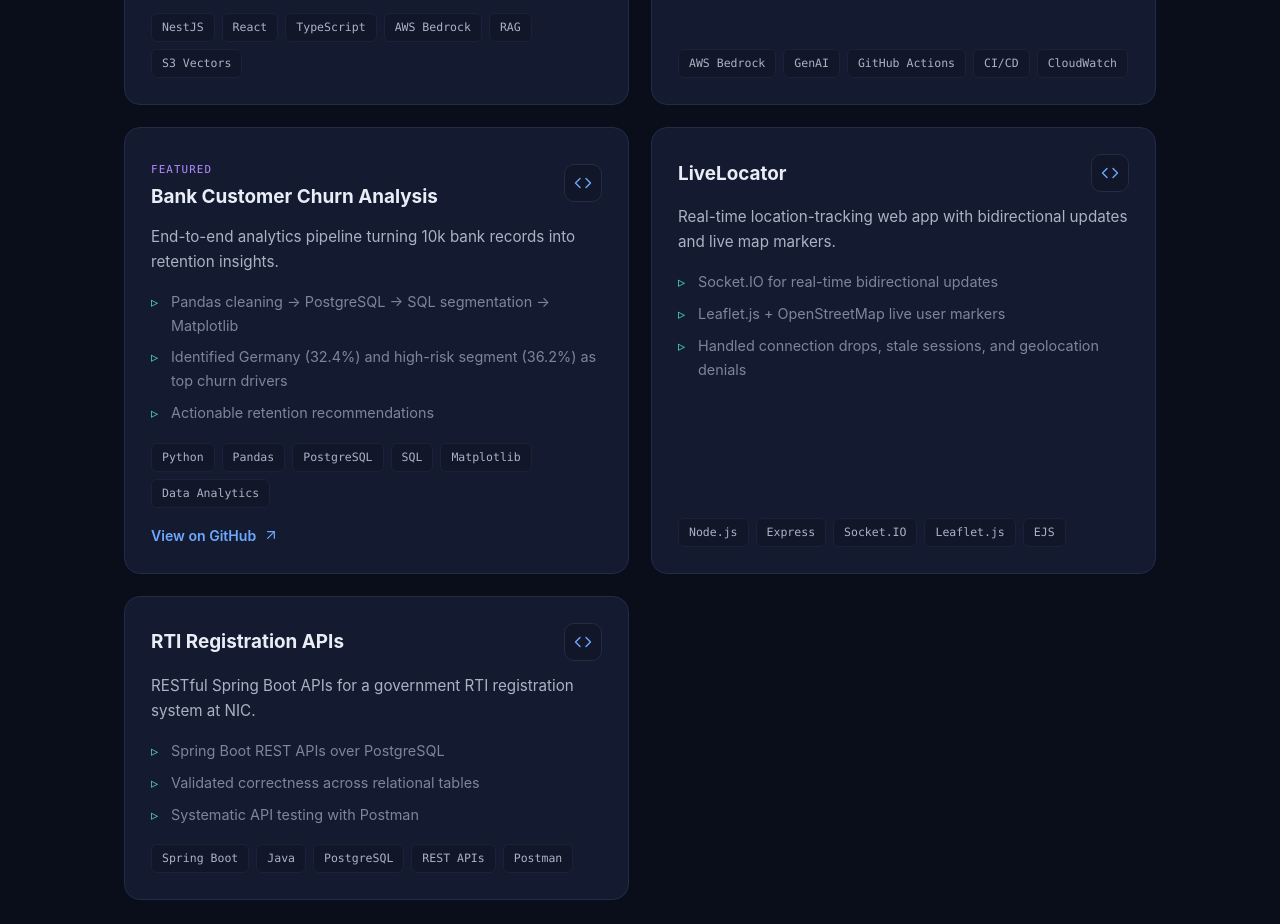
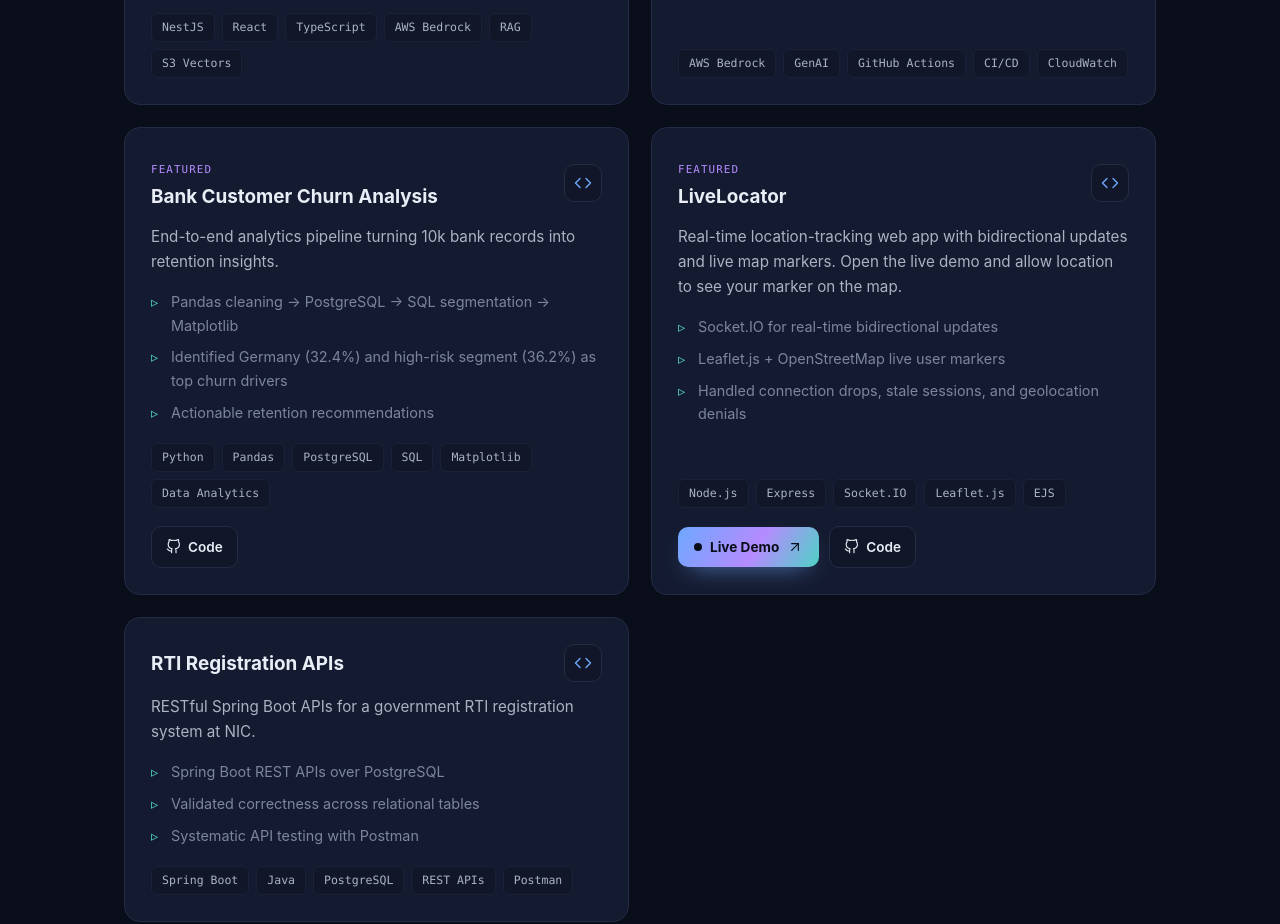
Before and after one commit to Sahil-hossen/Sahil-hossen.github.io, a React (Vite) app: page / in a window 1280 px wide. Shown: the part 2960-3884 px from the top of the page. Built offline with nearby package versions, Linux system fonts and the light colour scheme.

Commit message:
Add live demo + GitHub links to LiveLocator project card

```diff
--- a/src/components/Projects.tsx
+++ b/src/components/Projects.tsx
@@ -1,6 +1,6 @@
 import Section from "./Section";
 import { projects } from "../data/portfolio";
-import { CodeIcon, ArrowIcon } from "./icons";
+import { CodeIcon, ArrowIcon, GithubIcon } from "./icons";
 
 export default function Projects() {
   return (
@@ -34,6 +34,18 @@
               ))}
             </div>
 
+            {(p.demo || p.link) && (
+              <div className="project-actions">
+                {p.demo && (
+                  <a
+                    className="project-demo"
+                    href={p.demo}
+                    target="_blank"
+                    rel="noreferrer"
+                  >
+                    <span className="live-dot" /> Live Demo <ArrowIcon />
+                  </a>
+                )}
                 {p.link && (
                   <a
                     className="project-link"
@@ -41,8 +53,10 @@
                     target="_blank"
                     rel="noreferrer"
                   >
-                View on GitHub <ArrowIcon />
+                    <GithubIcon size={15} /> Code
                   </a>
+                )}
+              </div>
             )}
           </article>
         ))}
--- a/src/data/portfolio.ts
+++ b/src/data/portfolio.ts
@@ -52,6 +52,7 @@
   highlights: string[];
   tags: string[];
   link?: string;
+  demo?: string;
   featured?: boolean;
 };
 
@@ -96,13 +97,16 @@
   {
     name: "LiveLocator",
     blurb:
-      "Real-time location-tracking web app with bidirectional updates and live map markers.",
+      "Real-time location-tracking web app with bidirectional updates and live map markers. Open the live demo and allow location to see your marker on the map.",
     highlights: [
       "Socket.IO for real-time bidirectional updates",
       "Leaflet.js + OpenStreetMap live user markers",
       "Handled connection drops, stale sessions, and geolocation denials",
     ],
     tags: ["Node.js", "Express", "Socket.IO", "Leaflet.js", "EJS"],
+    demo: "https://livelocator-pm7c.onrender.com",
+    link: "https://github.com/Sahil-hossen/RealTime-Tracker",
+    featured: true,
   },
   {
     name: "RTI Registration APIs",
--- a/src/index.css
+++ b/src/index.css
@@ -510,17 +510,59 @@
   border: 1px solid var(--border-soft);
   color: var(--text-dim);
 }
+.project-actions {
+  display: flex;
+  align-items: center;
+  gap: 10px;
+  margin-top: 18px;
+  flex-wrap: wrap;
+}
+.project-demo {
+  display: inline-flex;
+  align-items: center;
+  gap: 8px;
+  padding: 9px 16px;
+  border-radius: 10px;
+  background: var(--gradient);
+  color: #0a0e1a;
+  font-weight: 700;
+  font-size: 0.85rem;
+  transition: transform 0.18s ease, box-shadow 0.18s ease;
+  box-shadow: 0 10px 24px -12px rgba(110, 168, 254, 0.8);
+}
+.project-demo:hover {
+  transform: translateY(-2px);
+  box-shadow: 0 14px 28px -12px rgba(110, 168, 254, 0.95);
+}
+.project-demo .live-dot {
+  width: 8px;
+  height: 8px;
+  border-radius: 50%;
+  background: #0a0e1a;
+  box-shadow: 0 0 0 0 rgba(10, 14, 26, 0.5);
+  animation: pulse-dark 1.8s infinite;
+}
+@keyframes pulse-dark {
+  0% { box-shadow: 0 0 0 0 rgba(10, 14, 26, 0.5); }
+  70% { box-shadow: 0 0 0 7px rgba(10, 14, 26, 0); }
+  100% { box-shadow: 0 0 0 0 rgba(10, 14, 26, 0); }
+}
 .project-link {
   display: inline-flex;
   align-items: center;
   gap: 7px;
-  margin-top: 16px;
-  font-size: 0.88rem;
-  color: var(--accent);
+  padding: 9px 14px;
+  border-radius: 10px;
+  border: 1px solid var(--border);
+  background: var(--bg-soft);
+  font-size: 0.85rem;
+  color: var(--text);
   font-weight: 600;
+  transition: border-color 0.18s ease, transform 0.18s ease;
 }
 .project-link:hover {
-  text-decoration: underline;
+  border-color: var(--accent);
+  transform: translateY(-2px);
 }
 .featured-flag {
   font-family: var(--mono);
```
Lines whose indentation alone changed are shown as unchanged.
